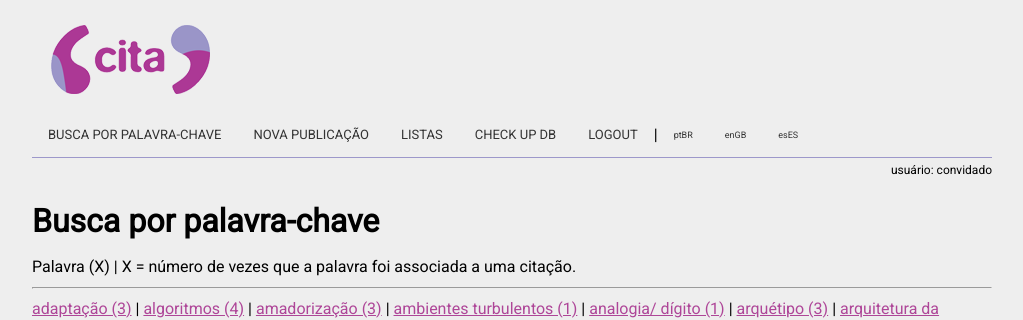
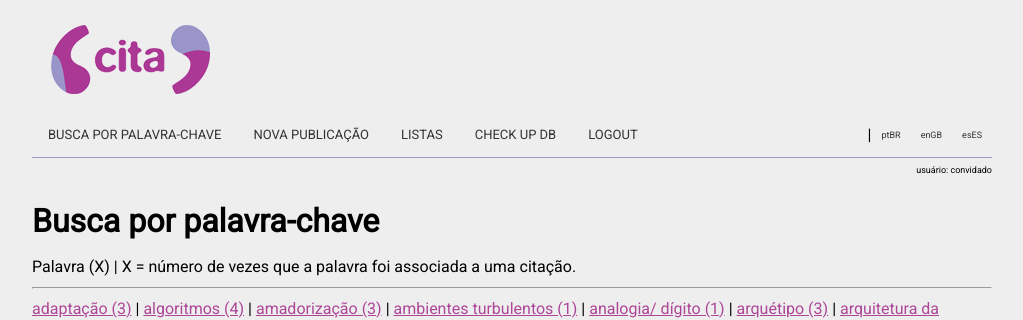
Before and after one commit to caramboladigital/cita, a PHP site: page / in a window 1280 px wide. Shown: the top 320 px of the page, without its empty margins (128-1151 px from the left). Run offline with PHP 8.4, Linux system fonts and the light colour scheme; a user stored in the database is signed in; data comes from the database, SQL or seed files in the repository.

Commit message:
ajustes menores na tradução e no estilo

```diff
--- a/raiz/css/estilos.css
+++ b/raiz/css/estilos.css
@@ -35,9 +35,14 @@ body {
     text-transform: uppercase;
 }
 
-#myTopnav a.menuLang {
+#menuLang {
+    float: right;
+}
+
+#myTopnav a.linguas {
     text-transform: initial;
     font-size: 9px;
+    padding: 10px 10px;
 }
 
 #logoCitacoes {
@@ -66,7 +71,7 @@ body {
 }
 
 #divUsuario {
-    font-size: 12px;
+    font-size: 9px;
     float: right;
 }
 
--- a/raiz/inc/i_topo.php
+++ b/raiz/inc/i_topo.php
@@ -19,7 +19,6 @@
     <?php
     if ($_SESSION["ehAdmin"]) {
       echo "<a href='incluiAutorPublicacao.php'>" . xpre("Nova publicação") . "</a>";
-
     }
     ?>
     <div class="dropdown">
@@ -38,11 +37,13 @@
     }
     ?>
     <a href="logout.php">LOGOUT</a>
-    <span style="float:left;margin-top:10px"> | </span>
-    <a class="menuLang" href="mudaLingua.php?UsuLingua=ptBR">ptBR</a>
-    <a class="menuLang" href="mudaLingua.php?UsuLingua=enGB">enGB</a>
-    <a class="menuLang" href="mudaLingua.php?UsuLingua=esES">esES</a>
-    <a href="javascript:void(0);" class="icon" onclick="myFunction()">&#9776;</a>
+    <div id="menuLang">
+      <span style="float:left;margin-top:10px"> | </span>
+      <a class="linguas" href="mudaLingua.php?UsuLingua=ptBR">ptBR</a>
+      <a class="linguas" href="mudaLingua.php?UsuLingua=enGB">enGB</a>
+      <a class="linguas" href="mudaLingua.php?UsuLingua=esES">esES</a>
+      <a href="javascript:void(0);" class="icon" onclick="myFunction()">&#9776;</a>
+    </div>
   </div>
 </div>
 
```
Also changed, not shown: raiz/mudaLingua.php (+8 -7 lines), README.md.
